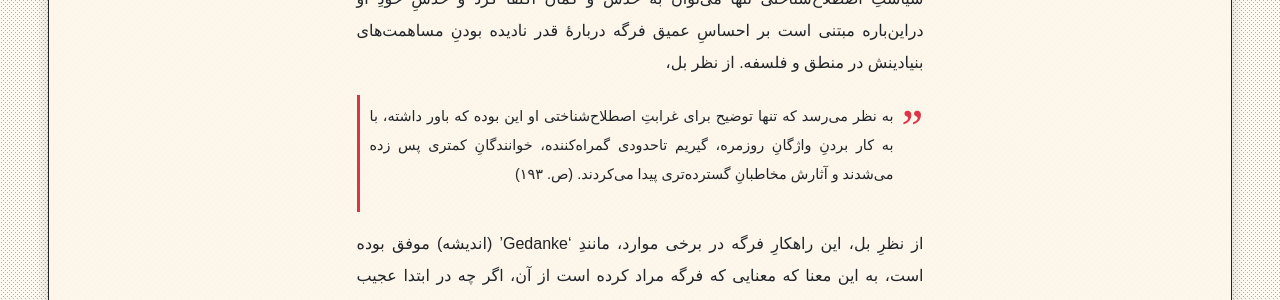
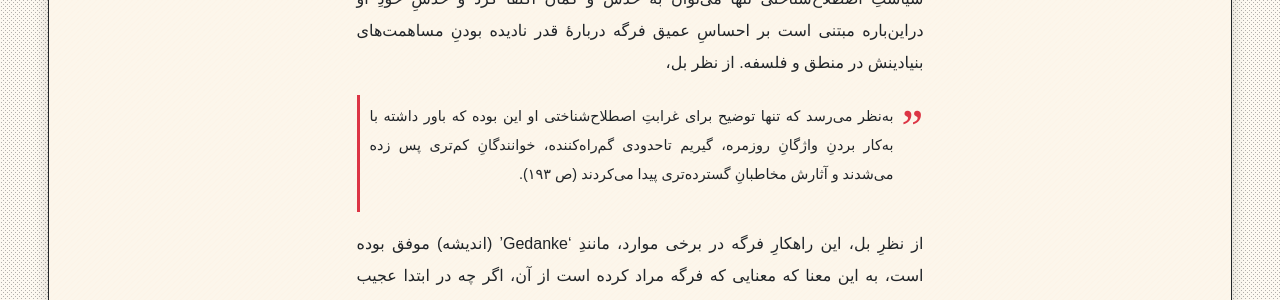
Before and after one commit to phicudemy/phicudemy.github.io, a Jekyll site: the page built from _posts/2024-07-16-fregebedeutung۲.md, in a window 1280 px wide and 900 px high, scrolled down 3437 px. Shown: the part 152-452 px from the top of the window. Built offline with Jekyll 4.4.1, drawn with Linux system fonts in a browser that asks for light colours; some web fonts are replaced.

Commit message:
TinaCMS content update

```diff
--- a/_posts/2024-07-16-fregebedeutung۲.md
+++ b/_posts/2024-07-16-fregebedeutung۲.md
@@ -41,7 +41,7 @@ tags:
 
 بل در پاسخ به این پرسش به این نکته اشاره می‌کند که این کاری است که فرگه درموردِ واژگانِ زبانِ عادی دیگری نیز می‌کند. کاربردِ او از واژه‌های آلمانی معادلِ «اندیشه»، «شیء»، «تابع»، و «مفهوم» نیز مطابقِ معنای استاندارد آن‌ها در زبانِ آلمانی نیست و دست‌کم در بادی امر گیج‌کننده است. از نظر بل، دربارۀ دلیلِ فرگه برای اتخاذِ این سیاستِ اصطلاح‌شناختی تنها می‌توان به حدس و گمان اکتفا کرد و حدسِ خودِ او دراین‌باره مبتنی است بر احساسِ عمیق فرگه دربارۀ قدر نادیده بودنِ مساهمت‌های بنیادینش در منطق و فلسفه. از نظر بل،
 
-> به نظر می‌رسد که تنها توضیح برای غرابتِ اصطلاح‌شناختی او این بوده که باور داشته، با به کار بردنِ واژگانِ روزمره، گیریم تاحدودی گمراه‌کننده، خوانندگانِ کمتری پس زده می‌شدند و آثارش مخاطبانِ گسترده‌تری پیدا می‌کردند. (ص. ۱۹۳)
+> به‌نظر می‌رسد که تنها توضیح برای غرابتِ اصطلاح‌شناختی او این بوده که باور داشته با به‌کار بردنِ واژگانِ روزمره، گیریم تاحدودی گم‌راه‌کننده، خوانندگانِ کم‌تری پس زده می‌شدند و آثارش مخاطبانِ گسترده‌تری پیدا می‌کردند (ص ۱۹۳).
 
 از نظرِ بل، این راهکارِ فرگه در برخی موارد، مانندِ ‘Gedanke’ (اندیشه) موفق بوده است، به این معنا که معنایی که فرگه مراد کرده است از آن، اگر چه در ابتدا عجیب است، اما به‌سرعت به‌عنوانِ توسیعی از معنای اصلیِ این واژه مقبول افتاده است. امّا در موردِ ‘Bedeutung’ چنین اتفاقی نیفتاده است و کاربردِ فرگه استعمالی نادرست از این واژه محسوب می‌شود.
 
```
